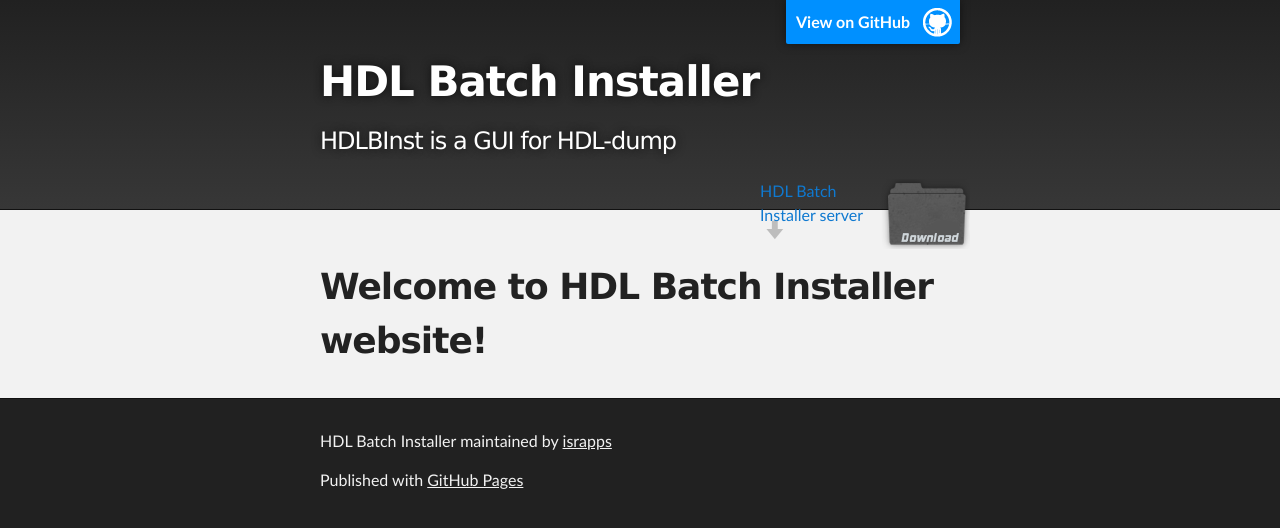
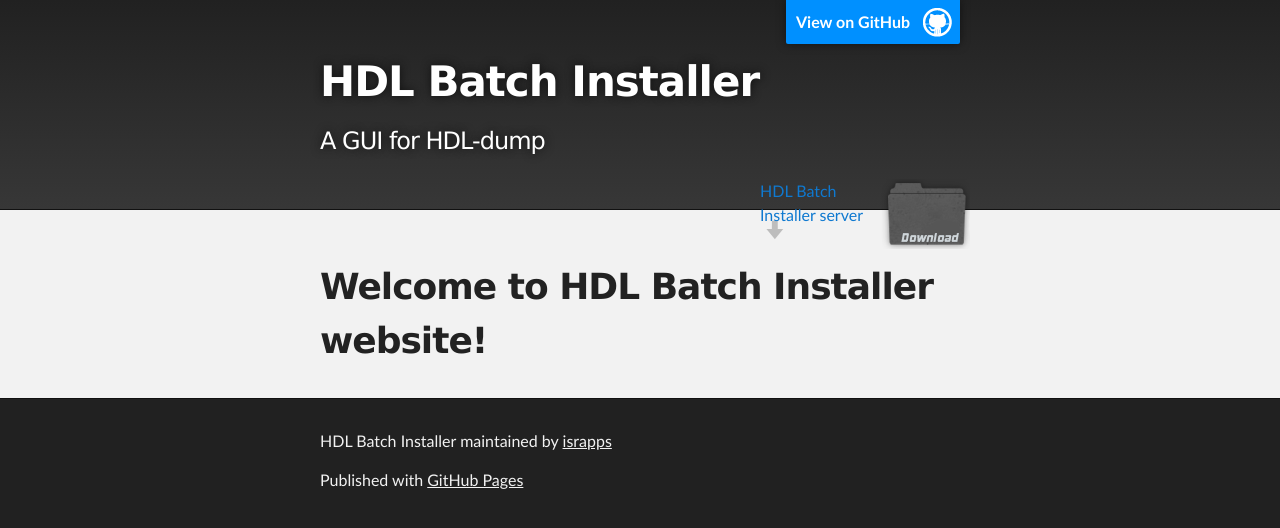
Before and after one commit to israpps/HDL-Batch-installer, a Jekyll site: the page built from index.md, in a window 1280 px wide. Shown: the top 528 px of the page. Built offline with Jekyll 4.4.1, drawn with Linux system fonts in a browser that asks for light colours; our own code applies the rules of GitHub Pages for plain Markdown files.

```diff
--- a/_config.yml
+++ b/_config.yml
@@ -1,5 +1,5 @@
 title: HDL Batch Installer
-description: HDLBInst is a GUI for HDL-dump
+description: A GUI for HDL-dump
 show_downloads: true
 google_analytics:
 theme: jekyll-theme-slate
```
Also changed, not shown: assets/images/sprite_download.png, 2 other files.
